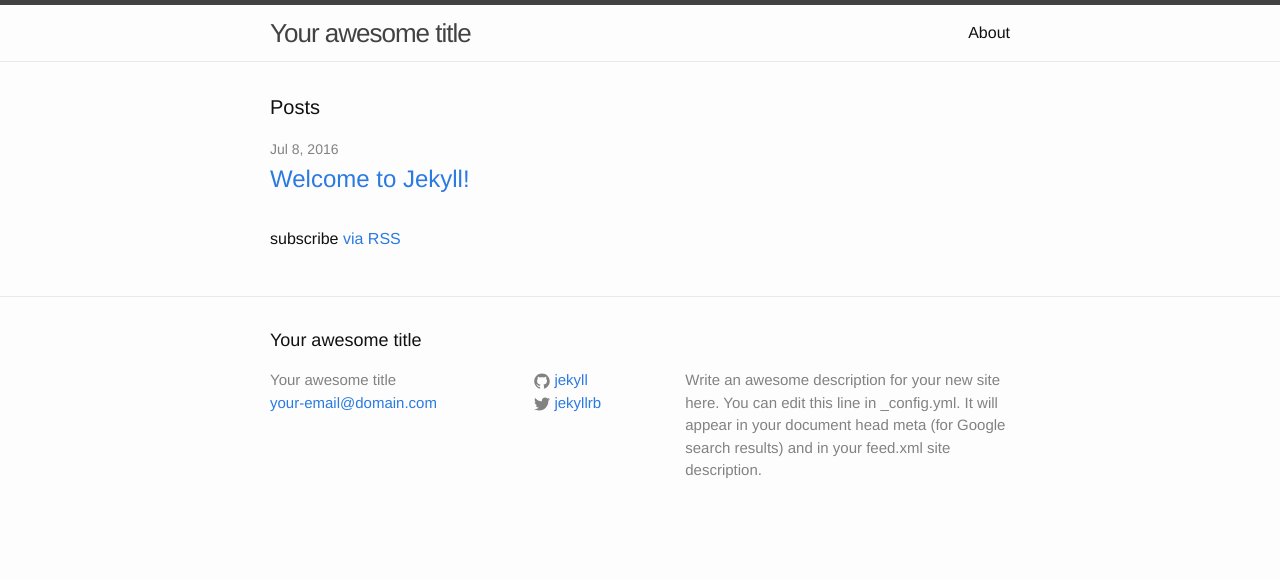
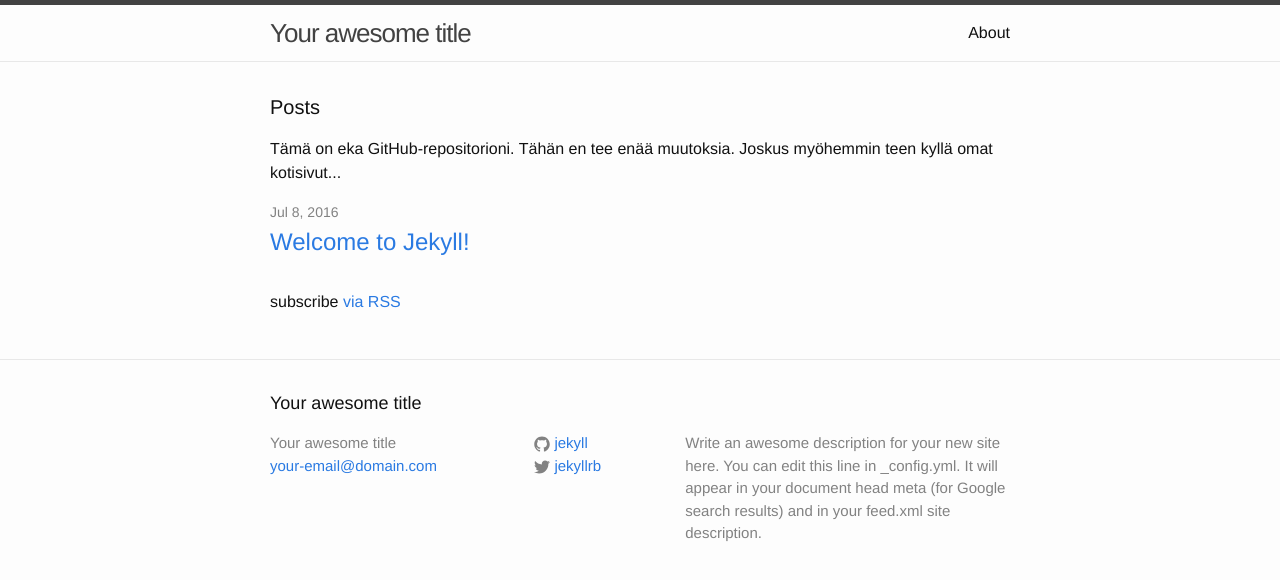
Before and after one commit to Zeick/zeick.github.io, a Jekyll site: the page built from index.html, in a window 1280 px wide. Shown: the top 580 px of the page. Built offline with Jekyll 4.4.1, drawn with Linux system fonts in a browser that asks for light colours.

Commit message:
Pieni muutos

```diff
--- a/index.html
+++ b/index.html
@@ -5,6 +5,7 @@ layout: default
 <div class="home">
 
   <h1 class="page-heading">Posts</h1>
+<p> Tämä on eka GitHub-repositorioni. Tähän en tee enää muutoksia. Joskus myöhemmin teen kyllä omat kotisivut...</p>
 
   <ul class="post-list">
     {% for post in site.posts %}
```
